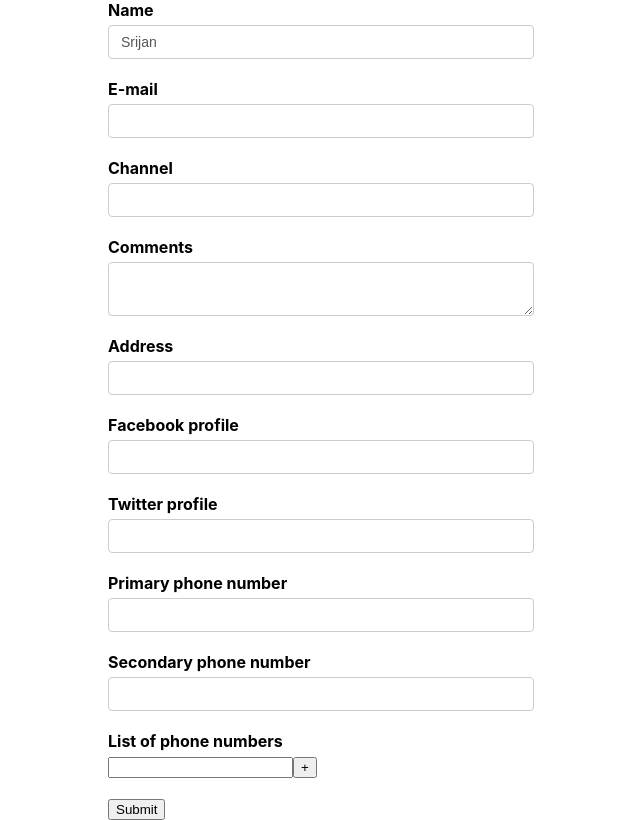
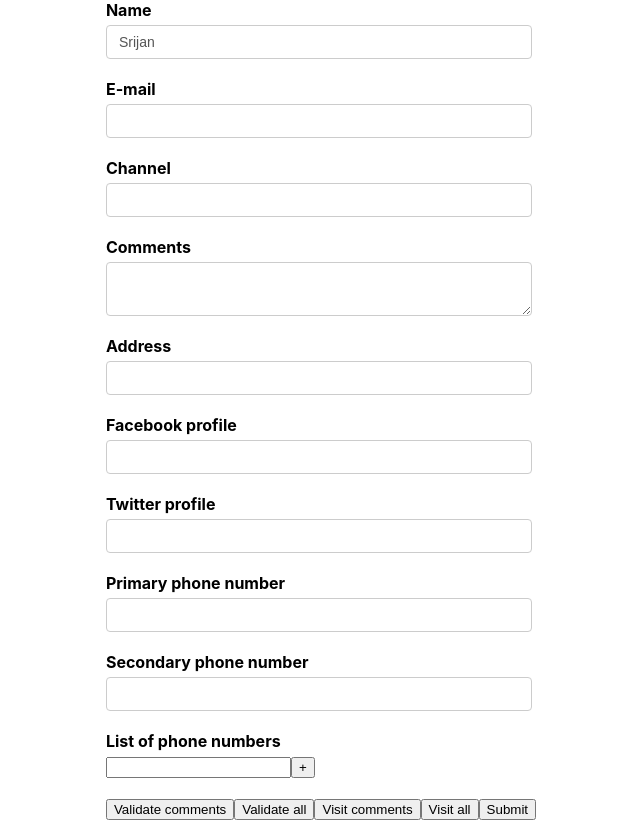
Before and after one commit to SrijanShovit/React-Formik-L, a React (Create React App) app: page / in a window 1280 px wide. Shown: the whole page, without its empty margins (319-959 px from the left). Built offline with nearby package versions, Linux system fonts and the light colour scheme.

Commit message:
manually triggering validation

```diff
--- a/src/components/YoutubeForm.js
+++ b/src/components/YoutubeForm.js
@@ -39,12 +39,16 @@
 function YoutubeForm() {
 
     return (
+        // manually triggering form validation requires entire form to be inside render props
         <Formik
         initialValues={initialValues}
         validationSchema={validationSchema}
         onSubmit={onSubmit}
 
-        >
+        >{
+            formik => {
+                console.log('Formik props',formik)
+                return (
                     <Form>
                     {/* Form automatically handles onSubmit for our form */}
                     <div className="form-control">
@@ -157,9 +161,29 @@
                         </FieldArray>
                     </div>
 
-
+                    <button type="button"
+                    onClick={()=> formik.validateField('comments')}
+                    >Validate comments</button>
+                    <button type="button"
+                    onClick={()=> formik.validateForm()}
+                    >Validate all</button>
+                    <button type="button"
+                    onClick={()=> formik.setFieldTouched('comments')}
+                    >Visit comments</button>
+                    <button type="button"
+                    onClick={()=> formik.setTouched({
+                        name:true,
+                        email:true,
+                        channel:true,
+                        comments:true,
+                    })}
+                    >Visit all</button>
                     <button type="submit">Submit</button>
                 </Form>
+                )
+            }
+        }
+
         </Formik>
     )
 }
```
Lines whose indentation alone changed are shown as unchanged.
